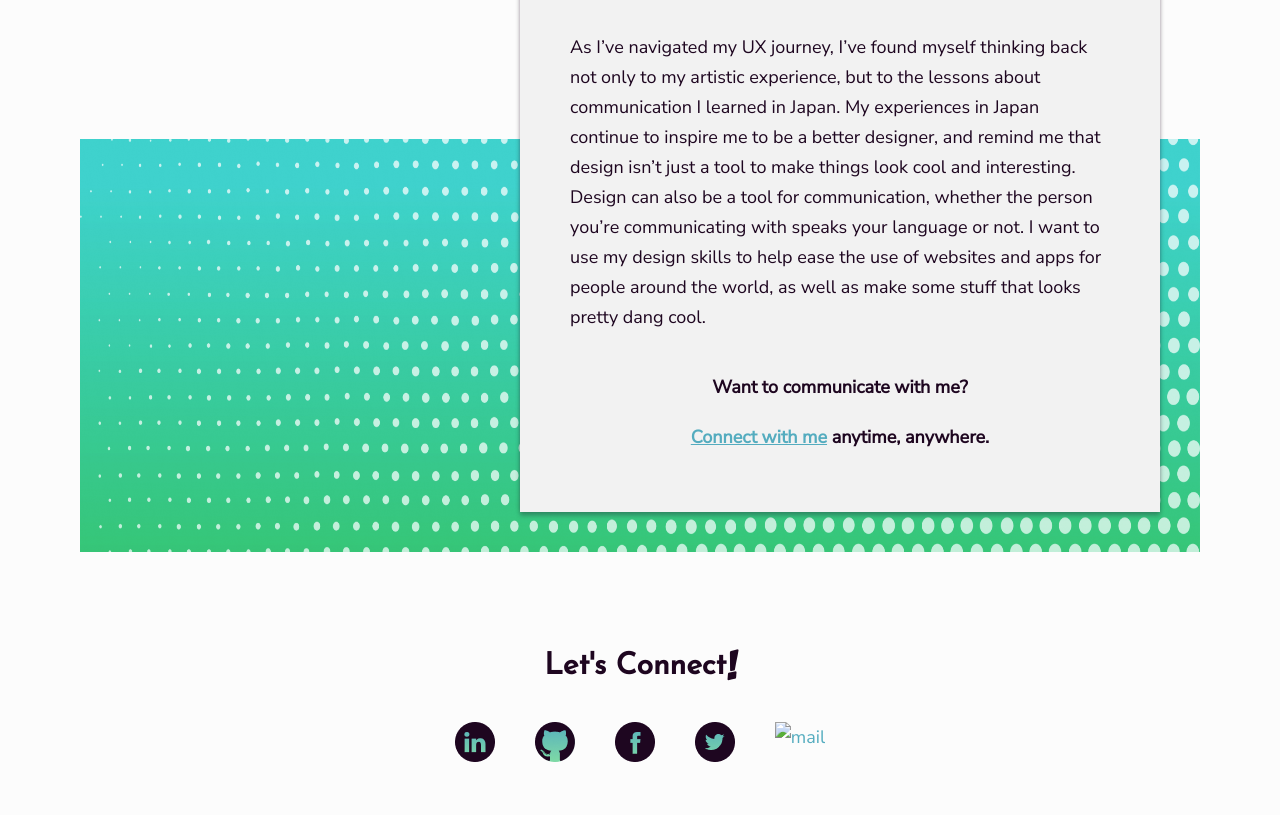
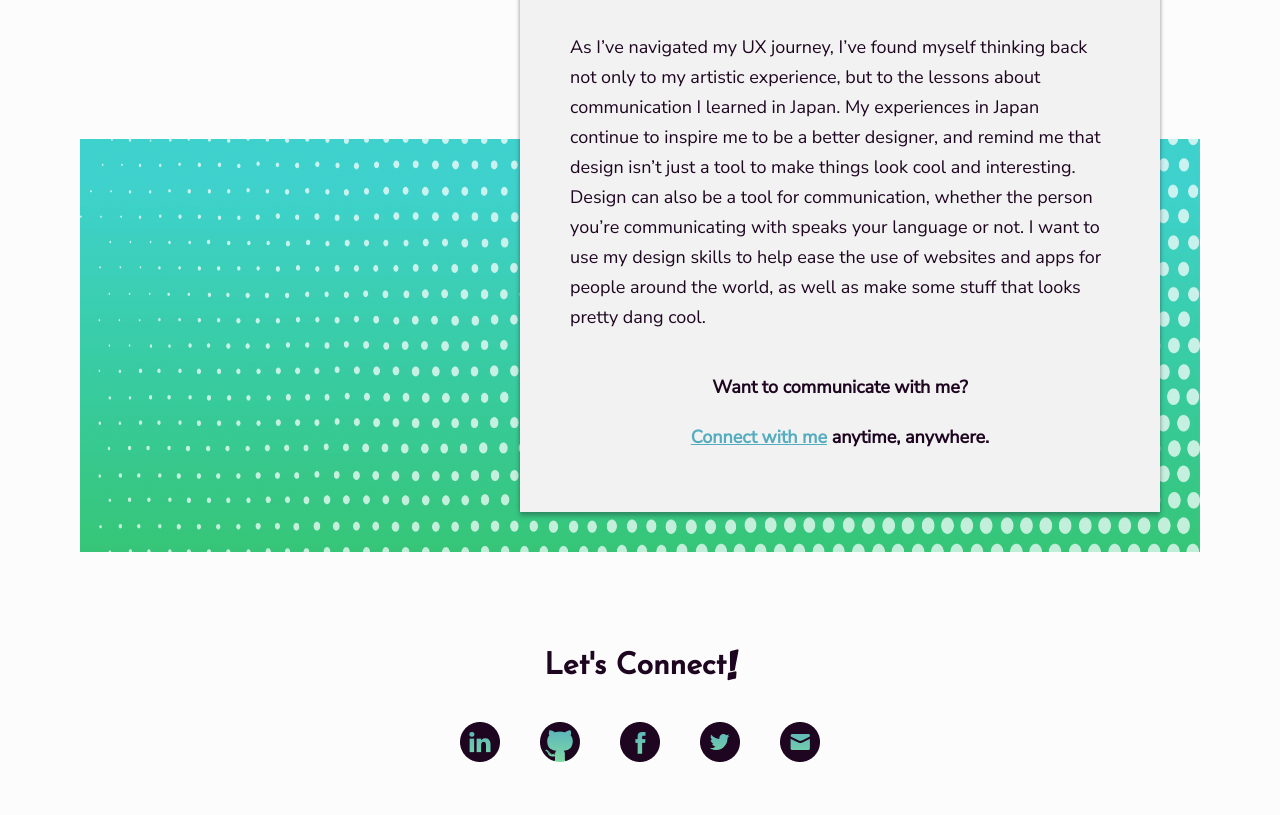
Before and after one commit to Soupsuka/Soupsuka.github.io, a plain HTML site: page about.html in a window 1280 px wide. Shown: the part 914-1729 px from the top of the page. Drawn offline with Linux system fonts and the light colour scheme.

Commit message:
testing footer images 2

```diff
--- a/about.html
+++ b/about.html
@@ -75,7 +75,7 @@
           </li>
           <li>
             <a href="mailto:soupsuka@gmail.com">
-              <img src="" alt="mail">
+              <img src="images/mail.png" alt="mail">
             </a>
           </li>
         </ul>
```
